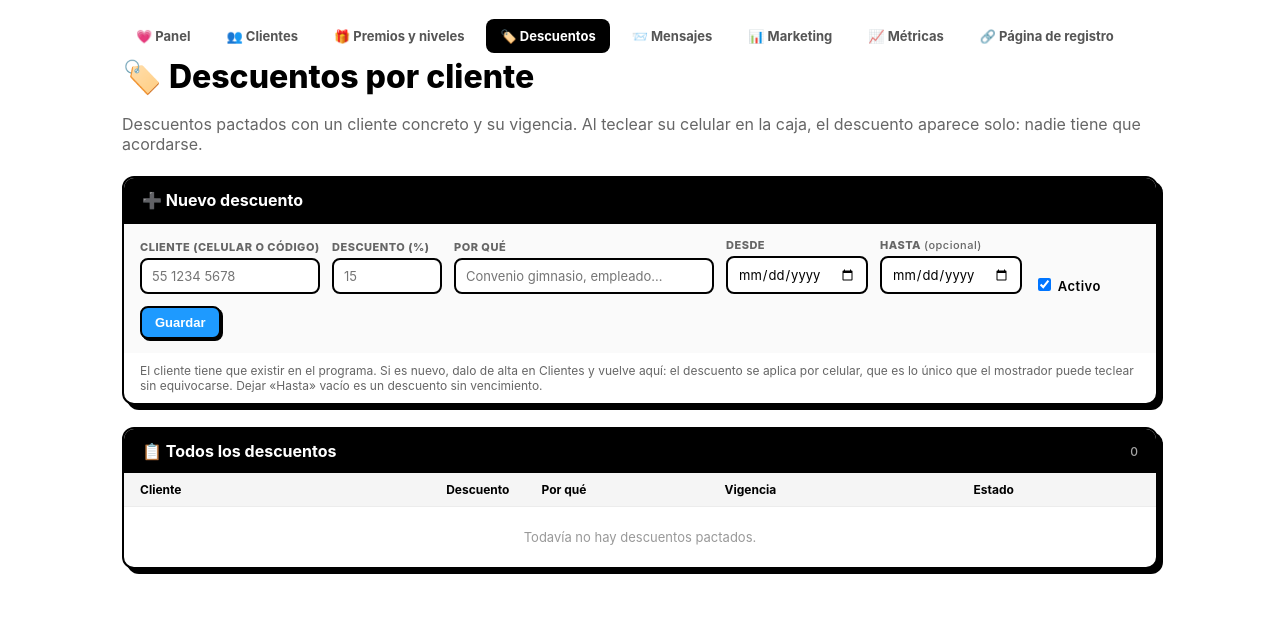
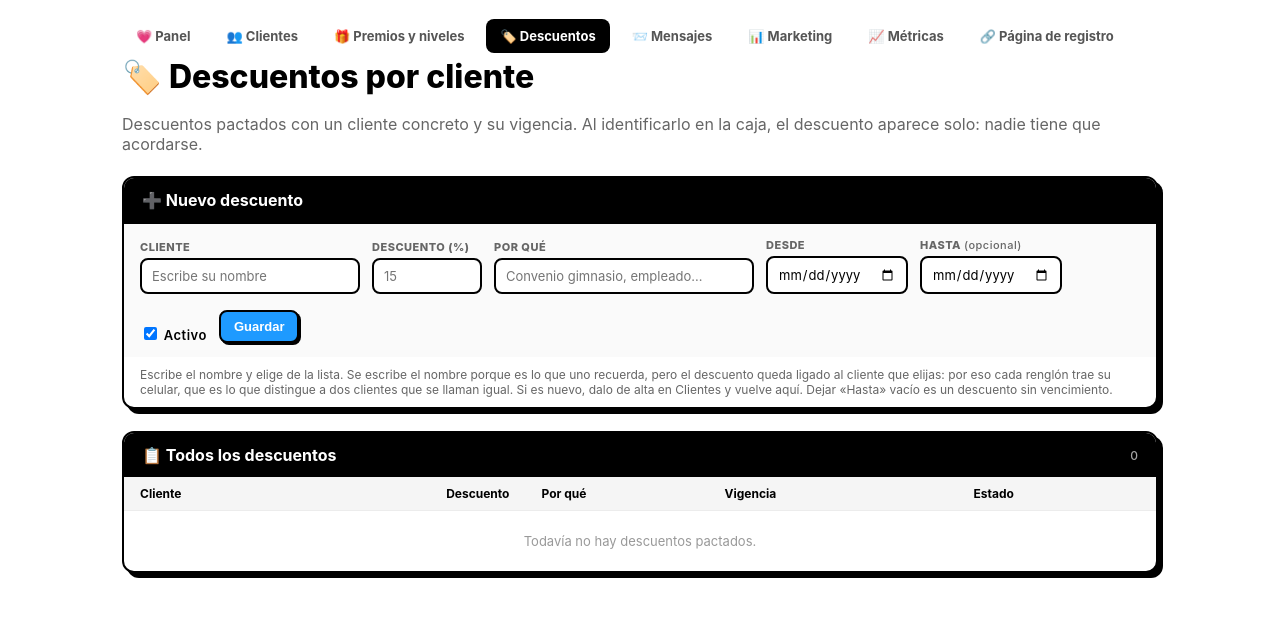
Before and after one commit to andyrioc-arch/shake-pos, a Django app: page /lealtad/descuentos/ in a window 1280 px wide. Shown: the part 67-684 px from the top of the page. Run offline with Django 5.2, Linux system fonts and the light colour scheme; the visitor is signed in with stand-in values (Sample User, id 1); data that the repository does not hold is empty.

Commit message:
El descuento se elige por nombre, no tecleando el celular
Lo que pediste: en «nuevo descuento» quiero escribir el nombre del cliente.

Chocaba con una regla tuya de agosto —«un descuento a nombre de Juan no se
puede aplicar: hay tres Juanes»— y la regla sigue siendo cierta. Lo que se
separa aquí son dos cosas que estaban pegadas: CÓMO se escribe y A QUIÉN queda
ligado. Se teclea el nombre, que es lo que uno recuerda, y lo que viaja al
guardar es el cliente concreto que se eligió de la lista.

Por eso cada renglón de la lista trae el celular y el código al lado del
nombre: son lo que distingue a dos clientes que se llaman igual. Elegir sin
mirarlos sigue siendo imposible, que es justo lo que la regla protegía.

Un nombre suelto, sin elegir de la lista, NO guarda nada: viaja sin id y la
vista lo rechaza. El celular y el código tecleados siguen funcionando, que es
como se hacía antes y como llega desde cualquier otro sitio.

El cotejo pliega mayúsculas y acentos, así que «perez» encuentra a «Pérez».
Se hace en Python y no en la base porque Postgres compara `icontains` sin
distinguir mayúsculas pero SÍ acentos, y el buscador quedaría a medias. Con el
padrón de hoy es una consulta chica; el día que pase de unos miles de clientes,
esto quiere una columna con el nombre ya plegado y su índice.

El endpoint devuelve identidad y nada más —nombre, celular, código—, nunca
puntos ni descuento ni gasto. Para eso está `buscar`, que resuelve a UN cliente
ya elegido. Separarlos evita que teclear tres letras devuelva un listado del
padrón con el dinero de cada quien.

La pieza es compartida: la misma lista la va a usar la caja.

Sin migraciones. 433 tests. Verificado en el navegador con dos clientes
llamados igual: se eligió uno y el descuento quedó en ése.

Co-Authored-By: Claude Opus 5 <noreply@anthropic.com>

```diff
--- a/lealtad/servicios.py
+++ b/lealtad/servicios.py
@@ -5,6 +5,7 @@ la suma de sus movimientos: si algo se descuadra, `recalcular` lo reconstruye.
 """
 
 import secrets
+import unicodedata
 from datetime import timedelta
 from decimal import Decimal
 
@@ -56,6 +57,46 @@ def buscar_cliente(texto):
     if len(codigo) == 6:
         return Cliente.objects.filter(codigo=codigo).first()
     return None
+
+
+def _plegar(texto):
+    """Minúsculas y sin acentos, para que «Perez» encuentre a «Pérez».
+
+    El cotejo se hace aquí y no en la base porque Postgres compara `icontains`
+    sin distinguir mayúsculas pero SÍ acentos, así que «Jose» no encontraría a
+    «José» y el buscador quedaría a medias.
+    """
+    base = unicodedata.normalize("NFD", texto or "")
+    return "".join(c for c in base if not unicodedata.combining(c)).lower()
+
+
+def sugerir_clientes(texto, limite=8):
+    """Clientes cuyo nombre casa con lo tecleado. Sugiere, no identifica.
+
+    La diferencia con `buscar_cliente` es todo el punto: aquélla devuelve UNO y
+    lo da por bueno; ésta devuelve varios y quien elige es la persona. El
+    nombre no puede identificar —no es único, puede repetirse y puede estar
+    vacío— así que cada sugerencia viaja con el celular y el código, que es lo
+    que distingue a dos Juanes.
+
+    Se piden dos letras antes de sugerir nada: con una sola, la lista es el
+    padrón entero y no ayuda a decidir.
+
+    Recorre a los clientes por orden de última compra y corta al llegar al
+    límite, así que lo normal es mirar unos pocos. Con el padrón de hoy es una
+    consulta chica; el día que pase de unos miles, esto quiere una columna con
+    el nombre ya plegado y su índice.
+    """
+    q = _plegar((texto or "").strip())
+    if len(q) < 2:
+        return []
+    encontrados = []
+    for cliente in Cliente.objects.order_by("-ultima_compra", "-alta"):
+        if q in _plegar(cliente.nombre):
+            encontrados.append(cliente)
+            if len(encontrados) >= limite:
+                break
+    return encontrados
 
 
 @transaction.atomic
--- a/lealtad/templates/lealtad/descuentos.html
+++ b/lealtad/templates/lealtad/descuentos.html
@@ -15,13 +15,32 @@
      navegador: sin esta regla el botón de cancelar se ve siempre, también
      cuando no se está editando nada. */
   [hidden] { display:none !important; }
+
+  /* El buscador de clientes: la lista flota sobre el formulario para no
+     empujar los campos de abajo mientras se teclea. */
+  .campo.buscador { position:relative; }
+  ul.sugerencias { position:absolute; top:100%; left:0; z-index:20; margin:2px 0 0;
+         padding:0; list-style:none; width:260px; max-height:230px; overflow-y:auto;
+         background:#fff; border:2px solid #000; border-radius:8px;
+         box-shadow:3px 3px 0 #000; }
+  ul.sugerencias li { padding:7px 11px; cursor:pointer; font-size:13px;
+         border-bottom:1px solid #eee; }
+  ul.sugerencias li:last-child { border-bottom:0; }
+  ul.sugerencias li:hover, ul.sugerencias li.marcada { background:var(--yellow); }
+  ul.sugerencias li .quien { font-weight:700; }
+  /* El celular y el código van en cada renglón porque son lo que distingue a
+     dos clientes con el mismo nombre. Sin ellos, elegir «Juan» no dice nada. */
+  ul.sugerencias li .cual { color:#666; font-size:12px; }
+  ul.sugerencias li.nada { color:#999; cursor:default; }
+  ul.sugerencias li.nada:hover { background:#fff; }
+  .elegido { font-size:12px; font-weight:700; color:#1478cc; margin-top:3px; }
 </style>
 {% endblock %}
 {% block lealtad %}
 <h1>🏷️ Descuentos por cliente</h1>
 <p class="muted">
-  Descuentos pactados con un cliente concreto y su vigencia. Al teclear su
-  celular en la caja, el descuento aparece solo: nadie tiene que acordarse.
+  Descuentos pactados con un cliente concreto y su vigencia. Al identificarlo
+  en la caja, el descuento aparece solo: nadie tiene que acordarse.
   {% if vigentes %}Hoy hay {{ vigentes }} vigente{{ vigentes|pluralize }}.{% endif %}
 </p>
 
@@ -31,10 +50,13 @@
         id="form-descuento">
     {% csrf_token %}
     <input type="hidden" name="pk" id="f-pk">
-    <div class="campo">
-      <label for="cliente">Cliente (celular o código)</label>
-      <input class="inp" id="cliente" name="cliente" required
-             placeholder="55 1234 5678" style="width:180px">
+    <div class="campo buscador">
+      <label for="cliente">Cliente</label>
+      <input class="inp" id="cliente" name="cliente" required autocomplete="off"
+             placeholder="Escribe su nombre" style="width:220px">
+      {# Lo que viaja es el id; el nombre solo sirve para encontrarlo. #}
+      <input type="hidden" name="cliente_id" id="f-cliente-id">
+      <ul class="sugerencias" id="cliente-sug" hidden></ul>
     </div>
     <div class="campo">
       <label for="porcentaje">Descuento (%)</label>
@@ -65,9 +87,10 @@
     <button class="btn ghost" type="button" id="f-cancelar" hidden>Cancelar</button>
   </form>
   <p class="muted" style="padding:10px 16px;font-size:12px;margin:0">
-    El cliente tiene que existir en el programa. Si es nuevo, dalo de alta en
-    Clientes y vuelve aquí: el descuento se aplica por celular, que es lo único
-    que el mostrador puede teclear sin equivocarse.
+    Escribe el nombre y elige de la lista. Se escribe el nombre porque es lo
+    que uno recuerda, pero el descuento queda ligado al cliente que elijas: por
+    eso cada renglón trae su celular, que es lo que distingue a dos clientes que
+    se llaman igual. Si es nuevo, dalo de alta en Clientes y vuelve aquí.
     Dejar «Hasta» vacío es un descuento sin vencimiento.
   </p>
 </div>
@@ -129,6 +152,97 @@
 </div>
 
 <script>
+  // Buscador de clientes por nombre. Se teclea el nombre, que es lo que uno
+  // recuerda, y lo que se guarda es el cliente elegido: el nombre no
+  // identifica a nadie y el celular sí, pero nadie se lo sabe de memoria.
+  (function () {
+    const caja = document.getElementById("cliente");
+    const oculto = document.getElementById("f-cliente-id");
+    const lista = document.getElementById("cliente-sug");
+    if (!caja || !lista) return;
+
+    let consulta = 0;      // descarta respuestas rezagadas que llegan tarde
+    let temporizador = null;
+    let marcada = -1;
+
+    function cerrar() { lista.hidden = true; lista.innerHTML = ""; marcada = -1; }
+
+    // Escribir invalida al cliente ya elegido: si no se vuelve a elegir de la
+    // lista, el formulario viaja sin id y la vista cae a buscar por celular o
+    // código. Nunca se queda con un id que no corresponde a lo que se ve.
+    function olvidar() { oculto.value = ""; }
+
+    function elegir(c) {
+      oculto.value = c.id;
+      caja.value = c.nombre;
+      cerrar();
+      document.getElementById("porcentaje").focus();
+    }
+
+    function pintar(clientes) {
+      lista.innerHTML = "";
+      if (!clientes.length) {
+        const li = document.createElement("li");
+        li.className = "nada";
+        li.textContent = "Nadie con ese nombre. Dalo de alta en Clientes.";
+        lista.appendChild(li);
+        lista.hidden = false;
+        return;
+      }
+      clientes.forEach(function (c) {
+        const li = document.createElement("li");
+        const quien = document.createElement("span");
+        quien.className = "quien";
+        quien.textContent = c.nombre;
+        const cual = document.createElement("span");
+        cual.className = "cual";
+        cual.textContent = " · " + c.telefono + " · " + c.codigo;
+        li.append(quien, cual);
+        li.addEventListener("mousedown", function (e) { e.preventDefault(); elegir(c); });
+        lista.appendChild(li);
+      });
+      lista.hidden = false;
+    }
+
+    function consultar() {
+      const q = caja.value.trim();
+      if (q.length < 2) { cerrar(); return; }
+      const mia = ++consulta;
+      fetch("{% url 'lealtad_clientes_sugerencias' %}?q=" + encodeURIComponent(q))
+        .then(function (r) { return r.json(); })
+        .then(function (d) { if (mia === consulta) pintar(d.clientes || []); })
+        .catch(cerrar);
+    }
+
+    caja.addEventListener("input", function () {
+      olvidar();
+      clearTimeout(temporizador);
+      temporizador = setTimeout(consultar, 250);
+    });
+
+    // Teclado: bajar, subir, elegir, cerrar. Sin esto hay que soltar el
+    // teclado para tomar el ratón, y el mostrador se captura tecleando.
+    caja.addEventListener("keydown", function (e) {
+      const opciones = [...lista.querySelectorAll("li:not(.nada)")];
+      if (lista.hidden || !opciones.length) return;
+      if (e.key === "ArrowDown" || e.key === "ArrowUp") {
+        e.preventDefault();
+        marcada = (marcada + (e.key === "ArrowDown" ? 1 : -1) + opciones.length)
+                  % opciones.length;
+        opciones.forEach(function (li, i) {
+          li.classList.toggle("marcada", i === marcada);
+        });
+      } else if (e.key === "Enter" && marcada >= 0) {
+        e.preventDefault();
+        opciones[marcada].dispatchEvent(new MouseEvent("mousedown"));
+      } else if (e.key === "Escape") {
+        cerrar();
+      }
+    });
+
+    caja.addEventListener("blur", function () { setTimeout(cerrar, 120); });
+  })();
+
   // Editar: sube los datos de la fila al formulario de arriba y lo convierte
   // en «guardar cambios». Al editar NO se puede cambiar de cliente —la vista
   // ignora ese campo— así que se muestra bloqueado en vez de dejar creer que
--- a/lealtad/urls.py
+++ b/lealtad/urls.py
@@ -20,6 +20,8 @@ panel_urls = [
     path("clientes/<int:pk>/ajustar/", views.cliente_ajustar,
          name="lealtad_cliente_ajustar"),
     path("buscar/", views.buscar, name="lealtad_buscar"),
+    path("clientes/sugerencias/", views.clientes_sugerencias,
+         name="lealtad_clientes_sugerencias"),
 
     path("canjes/<int:pk>/entregar/", views.canje_entregar,
          name="lealtad_canje_entregar"),
--- a/lealtad/views.py
+++ b/lealtad/views.py
@@ -328,6 +328,27 @@ def cliente_ajustar(request, pk):
 
 
 @login_required
+def clientes_sugerencias(request):
+    """Sugiere clientes por nombre, para elegir de una lista.
+
+    Devuelve IDENTIDAD y nada más: nombre, celular y código. Ni puntos ni
+    descuento ni gasto — para eso está `buscar`, que resuelve a un cliente ya
+    elegido. Separarlos evita que teclear tres letras devuelva un listado del
+    padrón con el dinero de cada quien.
+
+    El celular viaja para distinguir a dos clientes con el mismo nombre, que es
+    el problema entero: sin él, elegir «Juan» no significa nada.
+    """
+    clientes = servicios.sugerir_clientes(request.GET.get("q"))
+    return JsonResponse({"clientes": [
+        {"id": c.pk,
+         "nombre": c.nombre or "Sin nombre",
+         "telefono": c.telefono_display,
+         "codigo": c.codigo}
+        for c in clientes]})
+
+
+@login_required
 def buscar(request):
     """Busca un cliente por teléfono o código. Lo usa el formulario de venta.
 
@@ -387,15 +408,22 @@ def descuento_guardar(request):
         messages.error(request, "Ese descuento ya no existe.")
         return redirect("lealtad_descuentos")
 
-    # El cliente se busca por celular o código, igual que en la caja: es lo
-    # único que identifica a alguien sin ambigüedad.
+    # El cliente se ELIGE de una lista, no se teclea. Se escribe el nombre, que
+    # es lo que uno recuerda, pero lo que viaja es el cliente concreto: el
+    # nombre no identifica a nadie —hay tres Juanes— y el celular sí, solo que
+    # nadie se lo sabe de memoria. Escribir por nombre y guardar por id resuelve
+    # las dos cosas a la vez.
+    #
+    # Se sigue aceptando el celular o el código tecleados, que es como se hacía
+    # antes y como llega desde cualquier otro sitio.
     if not descuento.pk:
-        cliente = servicios.buscar_cliente(request.POST.get("cliente"))
+        cliente = (resuelve_id(Cliente, request.POST.get("cliente_id"))
+                   or servicios.buscar_cliente(request.POST.get("cliente")))
         if not cliente:
             messages.error(
                 request,
-                "No encontré a ese cliente. Búscalo por su celular o su "
-                "código, y si es nuevo dalo de alta primero.")
+                "No encontré a ese cliente. Escribe su nombre y elígelo de la "
+                "lista; si es nuevo, dalo de alta en Clientes.")
             return redirect("lealtad_descuentos")
         descuento.cliente = cliente
 
```
Also changed, not shown: lealtad/tests.py (+77 -0 lines).
